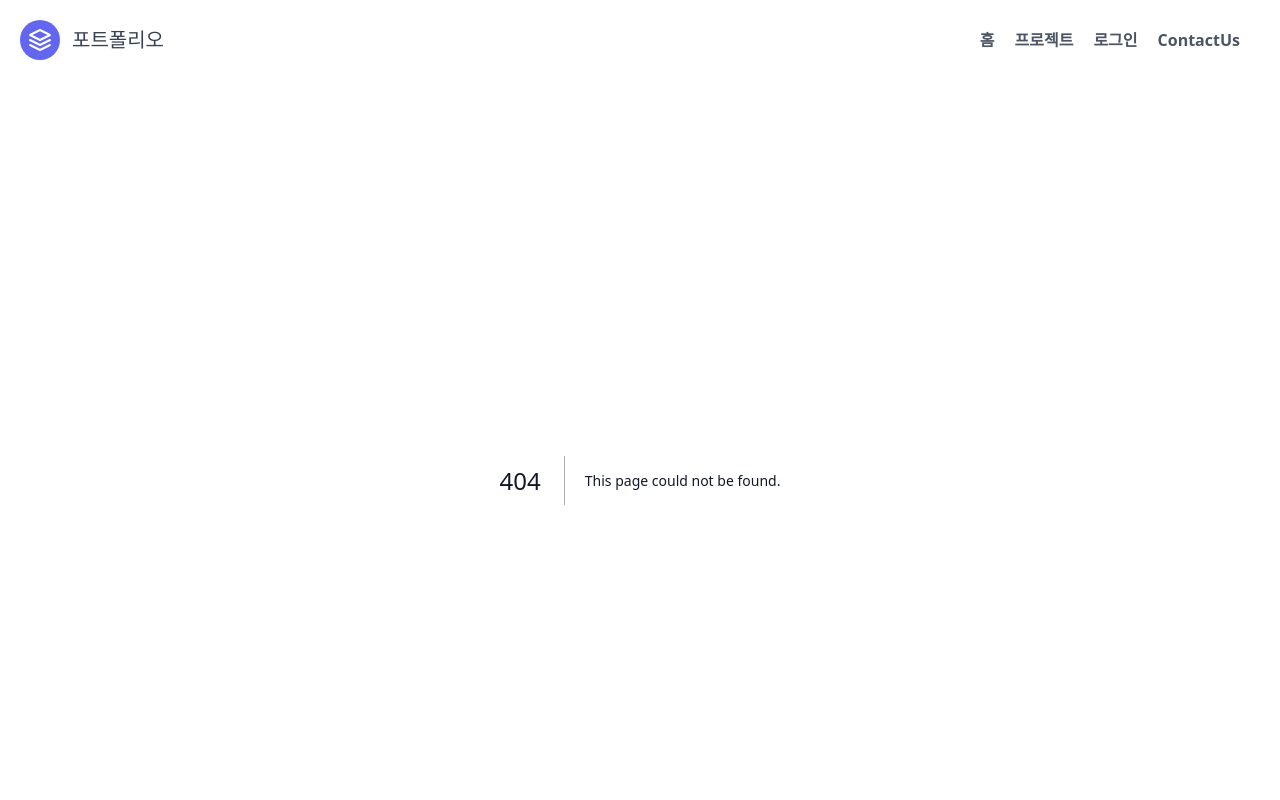
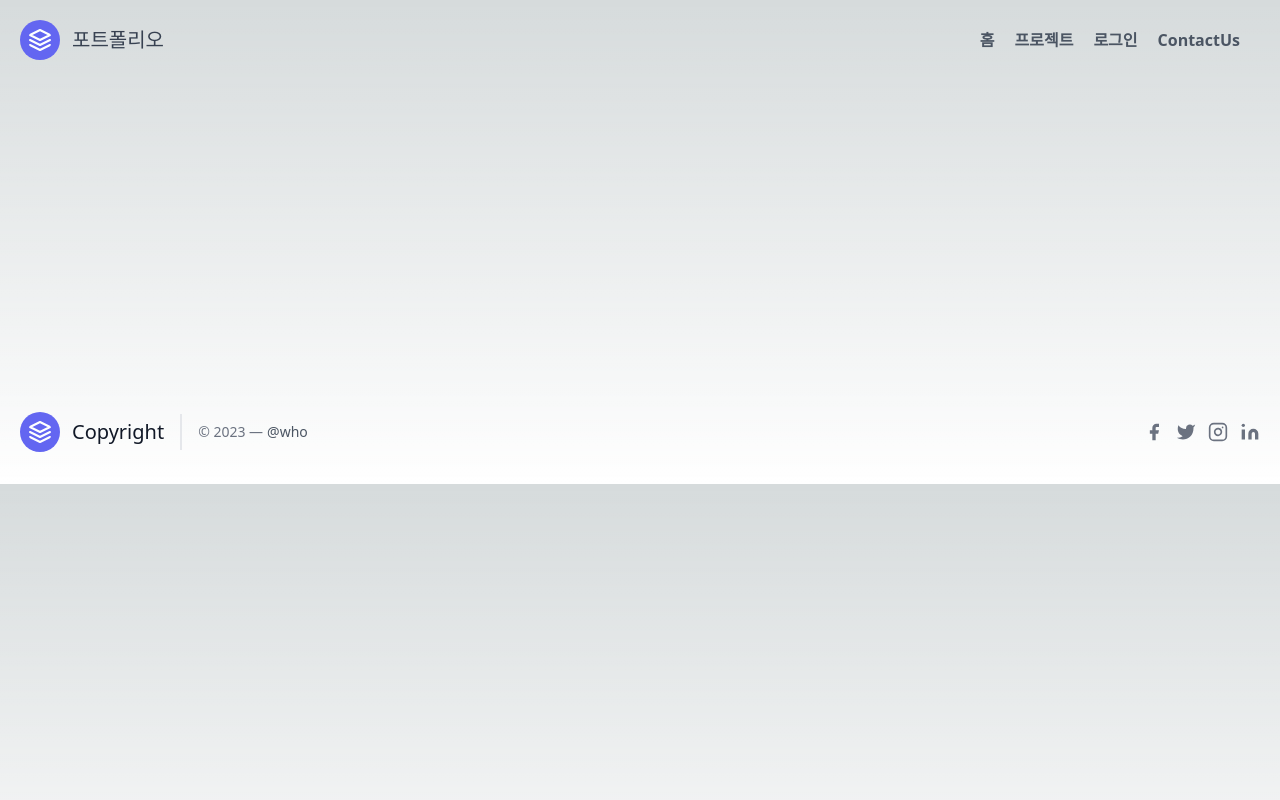
Before and after one commit to isglory/next-exam, a Next.js app: page /camera in a window 1280 px wide. Before the commit this address had no page. Shown: the top 800 px of the page. Built offline with nearby package versions, Linux system fonts and the light colour scheme; no server answers.

Commit message:
Feat:camera

```diff
--- /dev/null
+++ b/app/camera/page.js
@@ -0,0 +1,50 @@
+'use client';
+import { useRef, useEffect } from 'react';
+
+const config = {
+    iceServers: [
+      {
+        urls: 'stun:stun1.l.google.com:19302'
+      }
+    ]
+};
+
+export default function Draw(){
+
+    const localRef = useRef();
+    const remoteRef = useRef();
+
+    useEffect(() => {
+    const pc = new RTCPeerConnection(config);
+
+    // 카메라 스트림 가져오기
+    navigator.mediaDevices.getUserMedia({video: true, audio: true})
+      .then(stream => {
+        localRef.current.srcObject = stream;
+        pc.addStream(stream);
+      });
+
+    // 상대방의 스트림 받기
+    pc.onaddstream = e => {
+      remoteRef.current.srcObject = e.stream;
+    };
+
+    // 서로 Offer, Answer 교환
+    pc.onnegotiationneeded = () => {
+      pc.createOffer().then(offer => pc.setLocalDescription(offer))
+        .then();
+    }
+
+    // ICE 후보 수집
+    pc.onicecandidate = () => { /* 생략 */ };
+
+  }, []);
+
+  return (
+    <div>
+      <video ref={localRef} autoPlay />
+      <video ref={remoteRef} autoPlay />
+    </div>
+  );
+
+}
```
